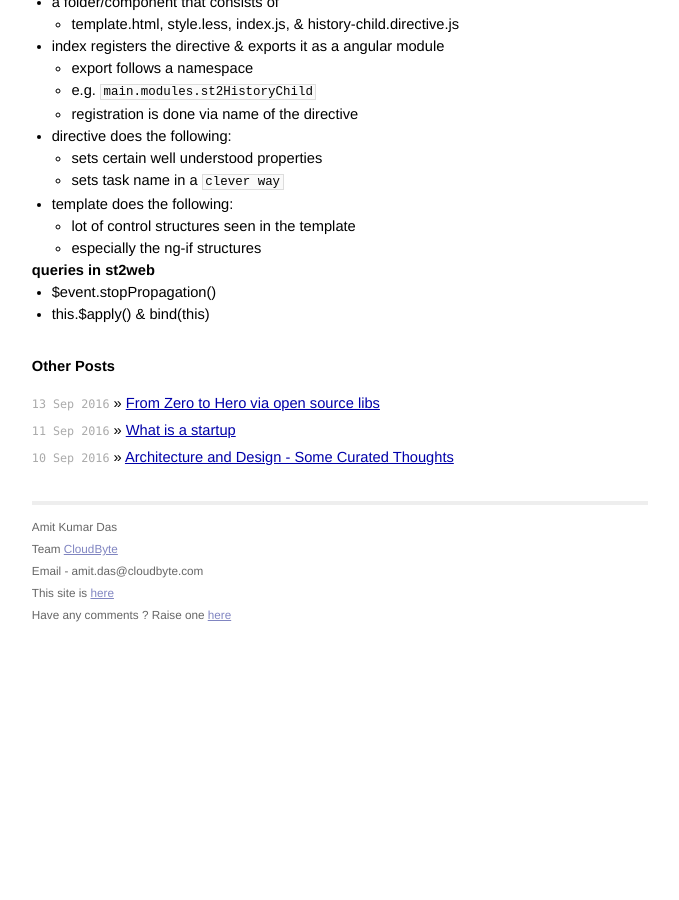
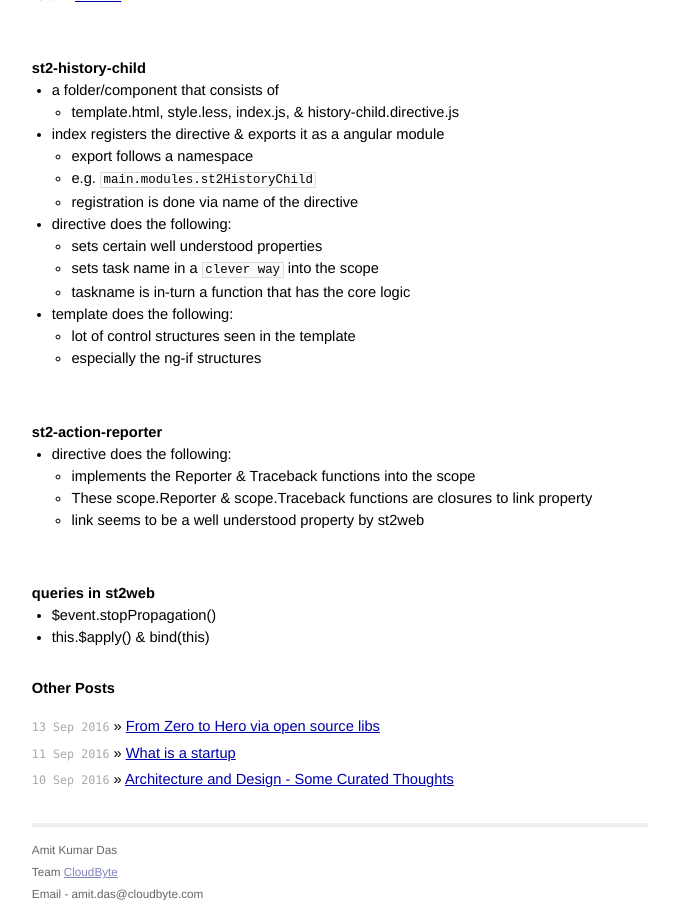
Before and after one commit to AmitKumarDas/amitkumardas.github.io, a Jekyll site: the page built from _posts/2016-09-04-exp-prog-guide-to-learn-js-a-curated-list.md, in a window 1280 px wide and 900 px high, scrolled down 8059 px. Shown: the whole window, without its empty margins (300-979 px from the left). Built offline with Jekyll 4.4.1, drawn with Linux system fonts in a browser that asks for light colours; before the commit the page ends 8697 px from its top, so only the background shows below that.

Commit message:
Update 2016-09-04-exp-prog-guide-to-learn-js-a-curated-list.md

````diff
--- a/_posts/2016-09-04-exp-prog-guide-to-learn-js-a-curated-list.md
+++ b/_posts/2016-09-04-exp-prog-guide-to-learn-js-a-curated-list.md
@@ -410,9 +410,13 @@ if(Object.prototype.toString.call(someobj) === '[object Array]'){...}
 </script>
 ```
 
+<br />
+
 ### Reverse Engineering st2 web interface design
 
 refer - [st2web](https://github.com/StackStorm/st2web/)
+
+<br />
 
 #### st2-history-child
 
@@ -424,10 +428,22 @@ refer - [st2web](https://github.com/StackStorm/st2web/)
   - registration is done via name of the directive
 - directive does the following:
   - sets certain well understood properties
-  - sets task name in a ```clever way```
+  - sets task name in a ```clever way``` into the scope
+  - taskname is in-turn a function that has the core logic
 - template does the following:
   - lot of control structures seen in the template
   - especially the ng-if structures
+
+<br />
+
+#### st2-action-reporter
+
+- directive does the following:
+  - implements the Reporter & Traceback functions into the scope
+  - These scope.Reporter & scope.Traceback functions are closures to link property
+  - link seems to be a well understood property by st2web
+
+<br />
 
 #### queries in st2web
 
````
